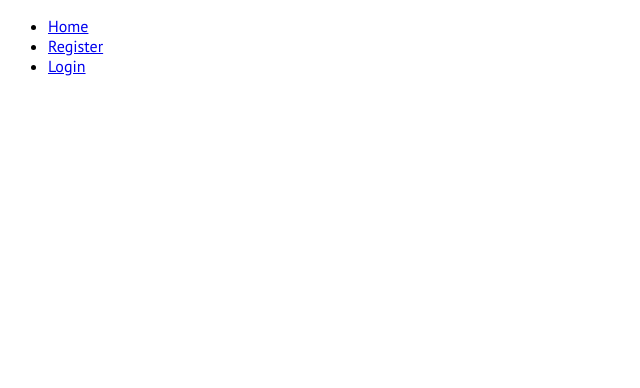
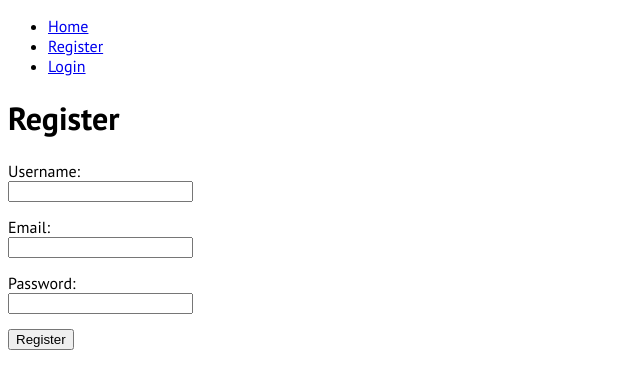
Before and after one commit to DaneshMadarbakus/open-weather, a React app: page /register in a window 1280 px wide. Before the commit this address had no page. Shown: the top 388 px of the page, without its empty margins (0-640 px from the left). Built offline with nearby package versions, Linux system fonts and the light colour scheme.

Commit message:
added register and login pages

```diff
--- /dev/null
+++ b/src/Components/InputText/index.css
@@ -0,0 +1,6 @@
+.input-text {
+  margin-bottom: 15px;
+  display: flex;
+  flex-direction: column;
+  align-items: flex-start;
+}
--- /dev/null
+++ b/src/Components/InputText/index.tsx
@@ -0,0 +1,23 @@
+import React, { useState } from "react";
+import "./index.css";
+
+type ComponentProps = {
+  label: string;
+  name: string;
+  changeHandler: Function;
+};
+
+export const InputText = ({ label, name, changeHandler }: ComponentProps) => {
+  return (
+    <div className="input-text">
+      <label htmlFor={name}>{label}</label>
+      <input
+        type="text"
+        name={name}
+        onChange={(e) => {
+          changeHandler(name, e.target.value);
+        }}
+      />
+    </div>
+  );
+};
--- a/src/Views/AppWrapper/index.tsx
+++ b/src/Views/AppWrapper/index.tsx
@@ -1,5 +1,7 @@
 import React from "react";
 import { Homepage } from "../Homepage";
+import { Register } from "../Register";
+import { Login } from "../Login";
 import { Link, Route, Routes } from "react-router-dom";
 
 export const AppWrapper = (): JSX.Element => {
@@ -23,8 +25,8 @@ export const AppWrapper = (): JSX.Element => {
       <main>
         <Routes>
           <Route path="/" element={<Homepage />} />
-          {/* <Route path="/register" element={<Register />} />
-          <Route path="/login" element={<Login />} /> */}
+          <Route path="/register" element={<Register />} />
+          <Route path="/login" element={<Login />} />
         </Routes>
       </main>
     </>
--- /dev/null
+++ b/src/Views/Login/index.tsx
@@ -0,0 +1,49 @@
+import React, { useState } from "react";
+import { InputText } from "../../Components/InputText";
+
+type FormData = {
+  username?: string;
+  password?: string;
+};
+
+export const Login = (): JSX.Element => {
+  const [formData, setFormData] = useState<FormData>({});
+
+  const handleUpdateForm = (name: string, value: string): void => {
+    setFormData({ ...formData, [name]: value });
+  };
+
+  const LoginUser = async (): Promise<void> => {
+    const response = await fetch("http://localhost:8001/login", {
+      method: "POST",
+      body: JSON.stringify(formData),
+    });
+
+    console.log("Danesh response token: ", response);
+  };
+
+  return (
+    <>
+      <h1>Login</h1>
+      <form
+        className="form"
+        onSubmit={(e) => {
+          e.preventDefault();
+          LoginUser();
+        }}
+      >
+        <InputText
+          label="Username:"
+          name="username"
+          changeHandler={handleUpdateForm}
+        />
+        <InputText
+          label="Password:"
+          name="password"
+          changeHandler={handleUpdateForm}
+        />
+        <button type="submit">Login</button>
+      </form>
+    </>
+  );
+};
--- /dev/null
+++ b/src/Views/Register/index.css
@@ -0,0 +1,5 @@
+.form {
+  display: flex;
+  flex-direction: column;
+  align-items: flex-start;
+}
--- /dev/null
+++ b/src/Views/Register/index.tsx
@@ -0,0 +1,56 @@
+import React, { useState } from "react";
+import { InputText } from "../../Components/InputText";
+import "./index.css";
+
+type FormData = {
+  username?: string;
+  email?: string;
+  password?: string;
+};
+
+export const Register = (): JSX.Element => {
+  const [formData, setFormData] = useState<FormData>({});
+
+  const handleUpdateForm = (name: string, value: string): void => {
+    setFormData({ ...formData, [name]: value });
+  };
+
+  const registerUser = async (): Promise<void> => {
+    const response = await fetch("http://localhost:8001/register", {
+      method: "POST",
+      body: JSON.stringify(formData),
+    });
+
+    console.log("Danesh response token: ", response);
+  };
+
+  return (
+    <>
+      <h1>Register</h1>
+      <form
+        className="form"
+        onSubmit={(e) => {
+          e.preventDefault();
+          registerUser();
+        }}
+      >
+        <InputText
+          label="Username:"
+          name="username"
+          changeHandler={handleUpdateForm}
+        />
+        <InputText
+          label="Email:"
+          name="email"
+          changeHandler={handleUpdateForm}
+        />
+        <InputText
+          label="Password:"
+          name="password"
+          changeHandler={handleUpdateForm}
+        />
+        <button type="submit">Register</button>
+      </form>
+    </>
+  );
+};
```
